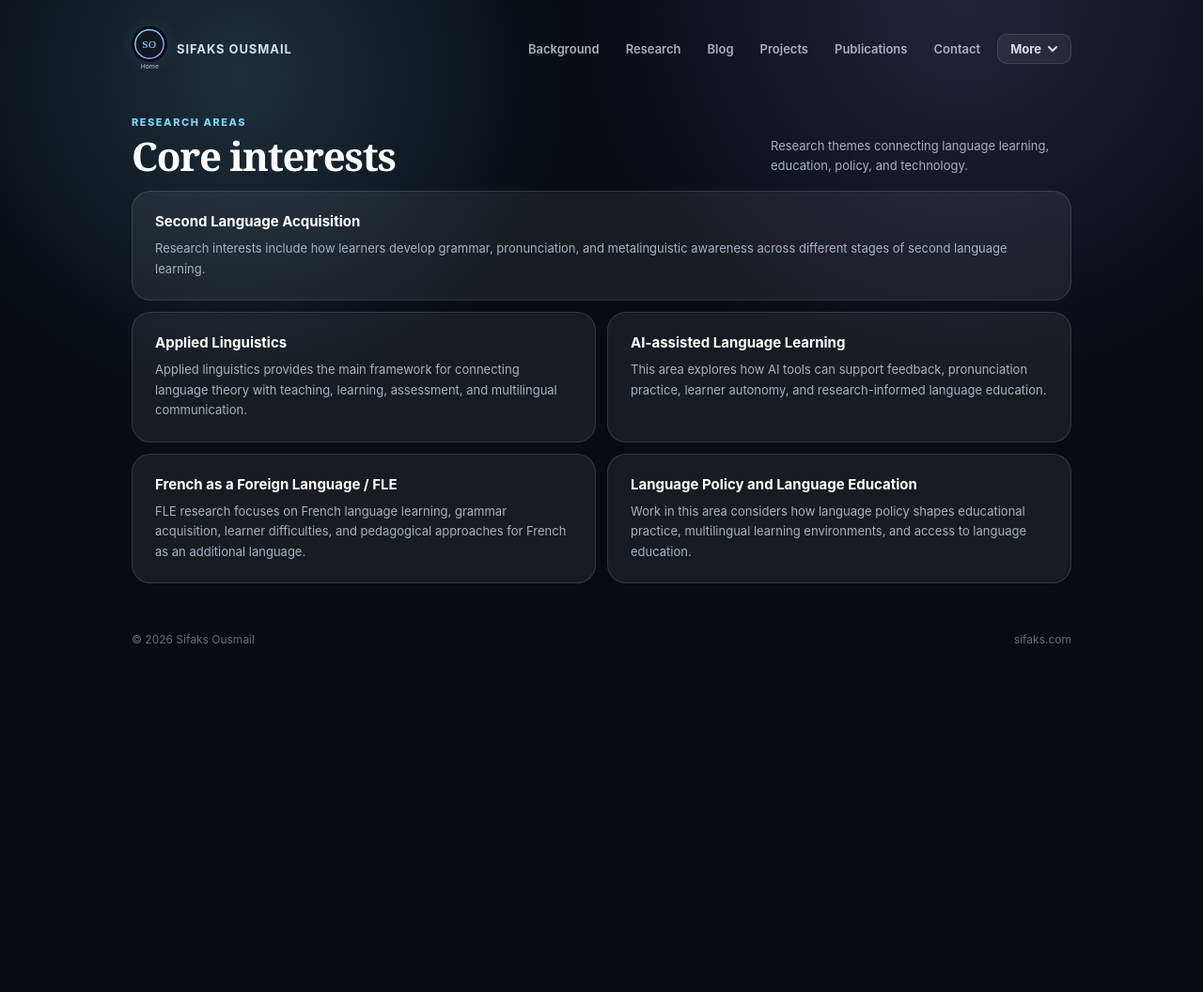
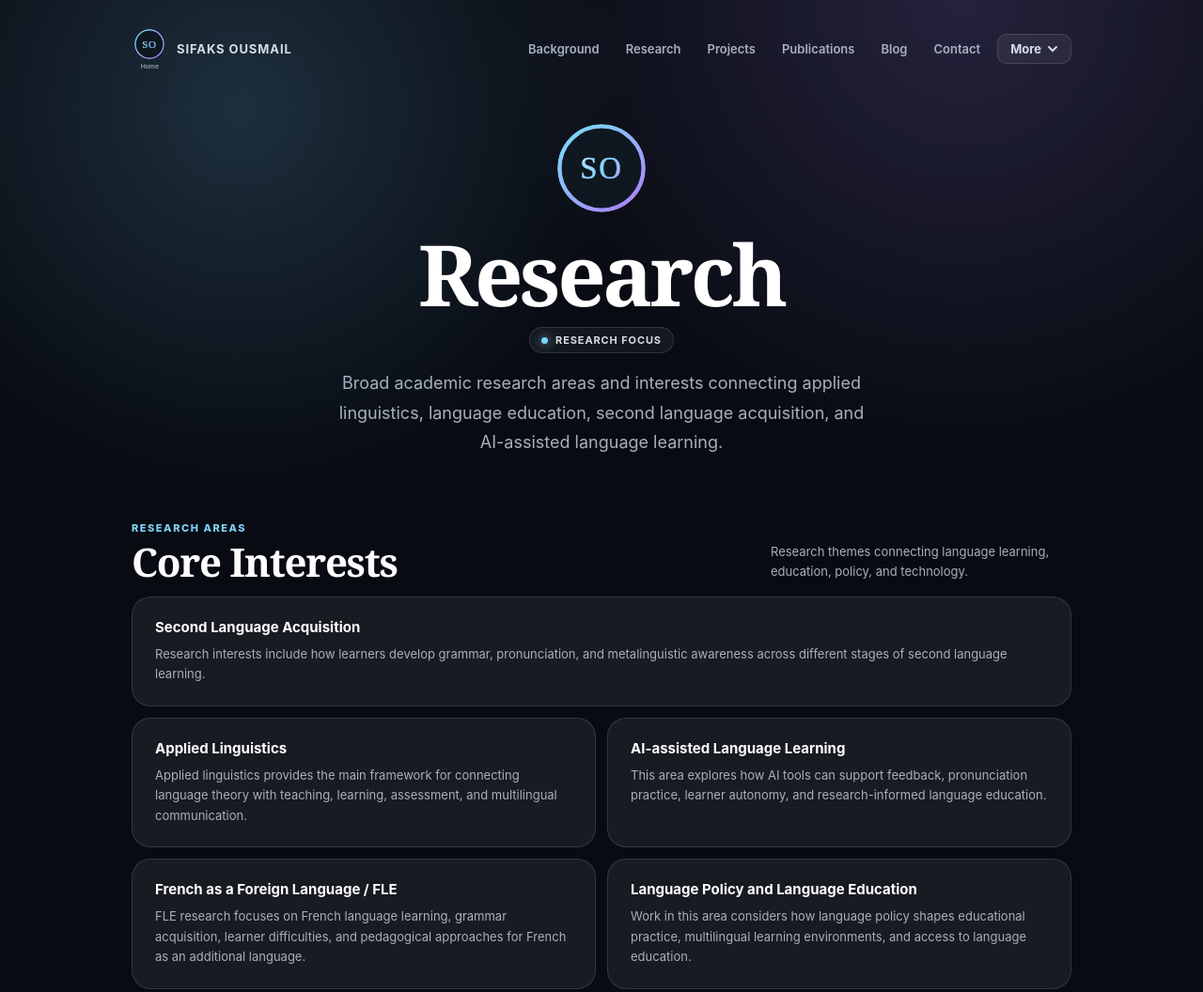
Before and after one commit to chinesefaker/sifaks, a plain HTML site: page research.html in a window 1280 px wide. Shown: the top 1056 px of the page at 94% size. Before the commit the page ends 800 px from the top, so only its background shows below. Drawn offline with Linux system fonts and the light colour scheme.

Commit message:
Add files via upload

```diff
--- a/research.html
+++ b/research.html
@@ -7,15 +7,16 @@
   <meta name="description" content="Research areas of Sifaks Ousmail in applied linguistics, language education, second language acquisition, AI-assisted language learning, French as a Foreign Language, Cambridge, and Shanghai International Studies University.">
   <meta property="og:title" content="Research | Sifaks Ousmail">
   <meta property="og:description" content="Research areas of Sifaks Ousmail in applied linguistics, language education, second language acquisition, AI-assisted language learning, French as a Foreign Language, Cambridge, and Shanghai International Studies University.">
+  <meta property="og:image" content="https://sifaks.com/favicon.png">
   <meta property="og:type" content="website">
   <meta property="og:url" content="https://sifaks.com/research.html">
   <meta property="og:site_name" content="Sifaks Ousmail">
   <title>Research | Sifaks Ousmail</title>
   <link rel="canonical" href="https://sifaks.com/research.html">
-  <link rel="icon" href="/favicon.svg" type="image/svg+xml">
-  <link rel="icon" href="/favicon.png" type="image/png">
-  <link rel="shortcut icon" href="/favicon.ico">
-  <link rel="apple-touch-icon" href="/favicon.png">
+  <link rel="icon" href="/favicon.ico" sizes="any">
+  <link rel="icon" type="image/png" sizes="32x32" href="/favicon-32x32.png">
+  <link rel="icon" type="image/png" sizes="16x16" href="/favicon-16x16.png">
+  <link rel="apple-touch-icon" sizes="180x180" href="/apple-touch-icon.png">
   <link rel="stylesheet" href="styles.css">
 </head>
 <body>
@@ -25,9 +26,10 @@
       <div class="nav-right">
         <a class="nav-link" href="background.html">Background</a>
         <a class="nav-link" href="research.html">Research</a>
-        <a class="nav-link" href="blog.html">Blog</a>
         <a class="nav-link" href="projects.html">Projects</a>
         <a class="nav-link" href="publications.html">Publications</a>
+        <a class="nav-link" href="blog.html">Blog</a>
+
         <a class="nav-link" href="contact.html">Contact</a>
         <div class="more-menu" id="moreMenu">
           <button class="more-btn" id="moreBtn" type="button" aria-expanded="false" aria-controls="countryMenu">More<svg viewBox="0 0 12 12" fill="none" stroke="currentColor" stroke-width="2" stroke-linecap="round" aria-hidden="true"><polyline points="2,4 6,8 10,4"/></svg></button>
@@ -38,30 +40,37 @@
       </div>
     </nav>
     <main>
+      <header class="hero">
+        <img class="hero-logo" src="/favicon.svg" alt="Sifaks Ousmail logo">
+        <h1>Research</h1>
+        <div class="pill"><span class="pill-dot"></span>Research Focus</div>
+        <p class="lead">Broad academic research areas and interests connecting applied linguistics, language education, second language acquisition, and AI-assisted language learning.</p>
+      </header>
+
       <section class="section">
         <div class="section-head">
-          <div><p class="kicker">Research Areas</p><h1 class="section-title">Core interests</h1></div>
+          <div><p class="kicker">Research Areas</p><h2>Core Interests</h2></div>
           <p class="section-note">Research themes connecting language learning, education, policy, and technology.</p>
         </div>
         <div class="research-grid">
           <article class="country-card glass">
-            <h2>Second Language Acquisition</h2>
+            <h3>Second Language Acquisition</h3>
             <p>Research interests include how learners develop grammar, pronunciation, and metalinguistic awareness across different stages of second language learning.</p>
           </article>
           <article class="country-card glass">
-            <h2>Applied Linguistics</h2>
+            <h3>Applied Linguistics</h3>
             <p>Applied linguistics provides the main framework for connecting language theory with teaching, learning, assessment, and multilingual communication.</p>
           </article>
           <article class="country-card glass">
-            <h2>AI-assisted Language Learning</h2>
+            <h3>AI-assisted Language Learning</h3>
             <p>This area explores how AI tools can support feedback, pronunciation practice, learner autonomy, and research-informed language education.</p>
           </article>
           <article class="country-card glass">
-            <h2>French as a Foreign Language / FLE</h2>
+            <h3>French as a Foreign Language / FLE</h3>
             <p>FLE research focuses on French language learning, grammar acquisition, learner difficulties, and pedagogical approaches for French as an additional language.</p>
           </article>
           <article class="country-card glass">
-            <h2>Language Policy and Language Education</h2>
+            <h3>Language Policy and Language Education</h3>
             <p>Work in this area considers how language policy shapes educational practice, multilingual learning environments, and access to language education.</p>
           </article>
         </div>
--- a/styles.css
+++ b/styles.css
@@ -19,7 +19,8 @@ a{color:inherit;text-decoration:none}
 .nav{display:flex;align-items:center;justify-content:space-between;padding:12px 0 20px;gap:12px;flex-wrap:wrap}
 .brand{display:flex;align-items:center;gap:10px;color:var(--soft);font-size:13px;font-weight:700;letter-spacing:0.07em;text-transform:uppercase}
 .brand-home-stack{display:flex;flex-direction:column;align-items:center;gap:1px}
-.brand-mark{width:38px;height:38px;border-radius:50%;display:block;object-fit:contain;box-shadow:0 0 16px rgba(125,211,252,0.12)}
+.brand-mark,.hero-logo{border-radius:50%;display:block;object-fit:contain;clip-path:circle(42% at 50% 50%);box-shadow:none;filter:drop-shadow(0 0 10px rgba(125,211,252,0.1))}
+.brand-mark{width:38px;height:38px}
 .brand-home{display:block;color:var(--muted);font-size:8px!important;font-weight:500;letter-spacing:0;line-height:1;text-transform:none;transform:scale(0.85);transform-origin:top center}
 .nav-right{display:flex;align-items:center;gap:8px;flex-wrap:wrap}
 .nav-link{color:var(--muted);font-size:13px;font-weight:600;padding:6px 10px;border-radius:8px;transition:color 0.15s}
@@ -58,7 +59,8 @@ a{color:inherit;text-decoration:none}
 .flag{font-size:16px;line-height:1}
 
 .hero{text-align:center;padding:28px 0 40px;display:flex;flex-direction:column;align-items:center;gap:16px}
-.hero-logo{width:112px;height:112px;border-radius:50%;display:block;object-fit:contain;box-shadow:0 0 32px rgba(125,211,252,0.18)}
+.hero-logo{width:112px;height:112px}
+.section-logo{margin:0 auto 18px}
 h1{font-family:Georgia,serif;font-size:clamp(44px,8vw,90px);line-height:0.9;letter-spacing:-0.04em;color:#fff}
 .profile-label{color:var(--blue);font-size:11px;font-weight:800;letter-spacing:0.14em;text-transform:uppercase}
 .trajectory-note{max-width:560px;color:var(--soft);font-size:14px;line-height:1.6;margin-top:-6px}
@@ -87,7 +89,7 @@ h2{font-family:Georgia,serif;font-size:clamp(26px,3.5vw,42px);letter-spacing:-0.
 .inline-link:hover,.inline-link:focus-visible{color:var(--text);outline:none}
 .research-grid{display:grid;grid-template-columns:repeat(2,minmax(0,1fr));gap:12px}
 .research-grid article:first-child{grid-column:1/-1}
-.research-grid h2{font-family:'Inter',system-ui,sans-serif;font-size:15px;letter-spacing:0;line-height:1.35;margin-bottom:8px}
+.research-grid h3{font-family:'Inter',system-ui,sans-serif;font-size:15px;letter-spacing:0;line-height:1.35;margin-bottom:8px;color:#fff}
 
 .edu-list{display:grid;gap:8px}
 .edu-item{display:grid;grid-template-columns:90px 1fr;gap:18px;padding:18px;transition:opacity 0.2s,transform 0.2s}
```
Also changed, not shown: background.html (+15 -6 lines), blog.html (+7 -5 lines), china.html (+7 -6 lines), contact.html (+8 -5 lines), france.html (+7 -5 lines), index.html (+7 -5 lines), projects.html (+9 -7 lines), publications.html (+7 -5 lines), uk.html (+7 -5 lines), android-chrome-192x192.png (added), android-chrome-512x512.png (added), apple-touch-icon.png (added), favicon-16x16.png (added), favicon-32x32.png (added), 1 more files.
